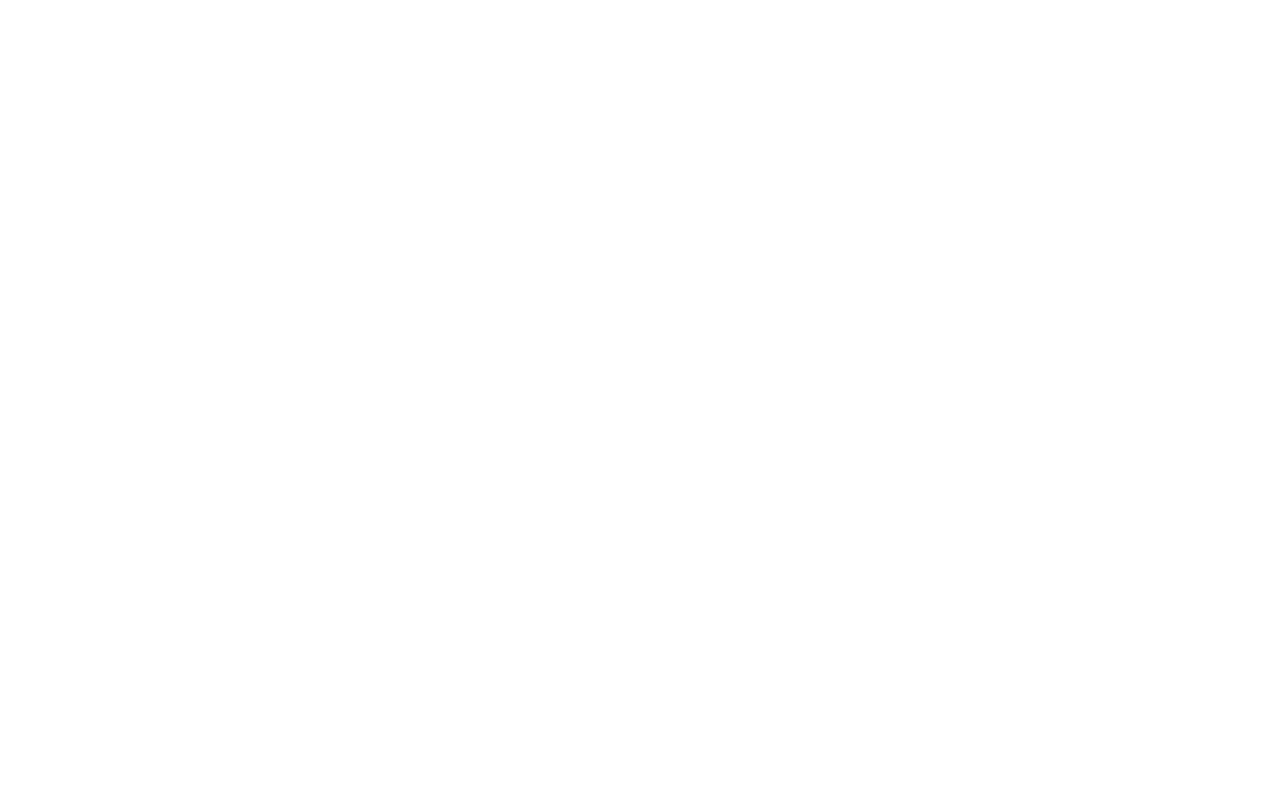
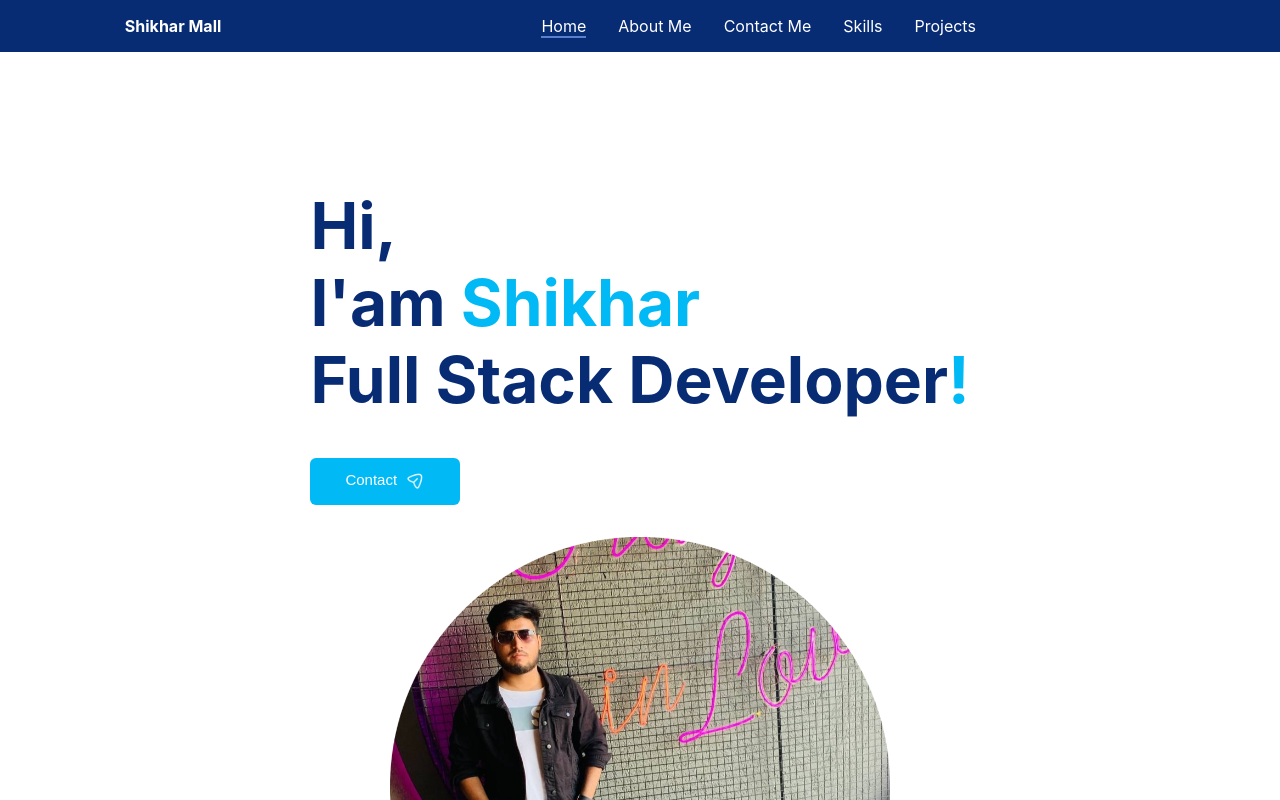
Before and after one commit to Shikharmall/shikhar_react_portfolio, a React (Create React App) app: page / in a window 1280 px wide. Shown: the top 800 px of the page. Built offline with nearby package versions, Linux system fonts and the light colour scheme.

Commit message:
added some change in app

```diff
--- a/package.json
+++ b/package.json
@@ -2,14 +2,13 @@
   "name": "portfolio",
   "version": "0.1.0",
   "private": false,
-  "homepage": "https://Shikharmall.github.io/shikhar_react_portfolio",
   "dependencies": {
     "@testing-library/jest-dom": "^5.16.5",
     "@testing-library/react": "^13.4.0",
     "@testing-library/user-event": "^13.5.0",
     "react": "^18.2.0",
     "react-dom": "^18.2.0",
-    "react-router-dom": "^6.8.0",
+    "react-router-dom": "^6.21.1",
     "react-scripts": "5.0.1",
     "web-vitals": "^2.1.4"
   },
--- a/src/App.js
+++ b/src/App.js
@@ -1,28 +1,34 @@
-import Header from './components/Header';
-import Footer from './components/Footer';
-import Content from './components/Content';
-import About from './components/About';
-import Contact from './components/Contact';
-import Skills from './components/Skills';
-import Project from './components/Project';
-import NoPage from './components/NoPage';
-import { BrowserRouter , Route , Routes } from 'react-router-dom';
+import Header from "./components/Header";
+import Footer from "./components/Footer";
+import Content from "./components/Content";
+import About from "./components/About";
+import Contact from "./components/Contact";
+import Skills from "./components/Skills";
+import Project from "./components/Project";
+import NoPage from "./components/NoPage";
+import { Routes , Route, useLocation } from "react-router-dom";
+import { useEffect } from "react";
 
 function App() {
+  const location = useLocation();
+
+  useEffect(() => {
+    document.querySelector("html").style.scrollBehavior = "auto";
+    window.scroll({ top: 0 });
+    document.querySelector("html").style.scrollBehavior = "";
+  }, [location.pathname]); // triggered on route change
   return (
     <>
-      <BrowserRouter basename='shikhar_react_portfolio'>
-        <Header/>
-          <Routes>
-            <Route path='' element={<Content/>}/>
-            <Route path='about' element={<About/>}/>
-            <Route path='contact' element={<Contact/>}/>
-            <Route path='skills' element={<Skills/>}/>
-            <Route path='project' element={<Project/>}/>
-            <Route path='*' element={<NoPage/>}/>
-          </Routes>
-        <Footer/>
-      </BrowserRouter>
+      <Header />
+      <Routes> {/* wrap all route in routes(plural) */}
+        <Route path="/" element={<Content />} />
+        <Route path="about" element={<About />} />
+        <Route path="contact" element={<Contact />} />
+        <Route path="skills" element={<Skills />} />
+        <Route path="project" element={<Project />} />
+        <Route path="*" element={<NoPage />} />
+      </Routes>
+      <Footer />
     </>
   );
 }
--- a/src/components/Content.js
+++ b/src/components/Content.js
@@ -4,7 +4,6 @@ import Sent from '../img/sent.png';
 import React from 'react';
 
 import { useNavigate } from 'react-router-dom';
-
 
 export default function Content() {
   const navigate = useNavigate();
@@ -18,7 +17,7 @@ export default function Content() {
         <div className="sub_content1">
             <h1>Hi,</h1>
             <h1>I'am <span id="lgt-blue">Shikhar</span></h1>
-            <h1>Web Designer</h1>
+            <h1>Full Stack Developer<span id="lgt-blue">!</span></h1>
             <br></br>
             <br></br>
             <button onClick={() => goToContact()}>
--- a/src/index.js
+++ b/src/index.js
@@ -1,13 +1,16 @@
-import React from 'react';
-import ReactDOM from 'react-dom/client';
-import './index.css';
-import App from './App';
-import reportWebVitals from './reportWebVitals';
+import React from "react";
+import ReactDOM from "react-dom/client";
+import "./index.css";
+import App from "./App";
+import reportWebVitals from "./reportWebVitals";
+import { BrowserRouter } from "react-router-dom"; //navigating page without reloding
 
-const root = ReactDOM.createRoot(document.getElementById('root'));
+const root = ReactDOM.createRoot(document.getElementById("root"));
 root.render(
   <React.StrictMode>
-    <App />
+    <BrowserRouter> {/*wrap app component in BrowserRouter*/}
+      <App />
+    </BrowserRouter>
   </React.StrictMode>
 );
 
```
Also changed, not shown: 1 other file (tests, documents, lock files or other folders).
